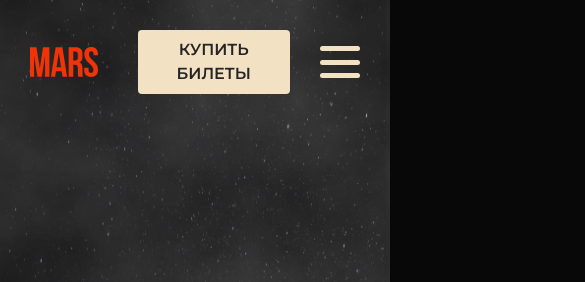
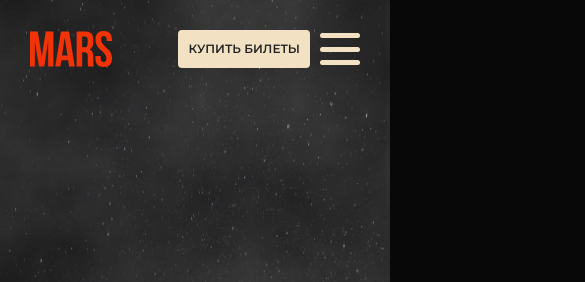
Before and after one commit to AnnaBurd/truecode, a website: page index.html in a window 390 px wide. Shown: the top 282 px of the page, 585 px wide, since content can reach past the window. Drawn offline with nearby package versions, Linux system fonts and the light colour scheme; files that its build step writes are made by us from their sources.

Commit message:
Fix cross-browser issues

```diff
--- a/index.html
+++ b/index.html
@@ -34,7 +34,9 @@
     </header>
     <main class="">
       <section class="hero reveal">
-        <div class="background reveal__bg" id="moving-bg"></div>
+        <div class="background-wrapper">
+          <div class="background reveal__bg" id="moving-bg"></div>
+        </div>
         <div class="fog reveal__fog">
           <div class="fog__layer fog__layer--1"></div>
         </div>
@@ -67,6 +69,7 @@
             <video
               class="mask-group__content"
               src="dist/video/Mars.m4v"
+              disablePictureInPicture="true"
               autoplay
               loop
               muted
--- a/src/styles/components/_background.sass
+++ b/src/styles/components/_background.sass
@@ -11,3 +11,11 @@
     background-repeat: no-repeat
     background-size: 110% 110%
     transition: background-position 0.4s ease-out
+
+.background-wrapper
+    position: absolute
+    top: 0
+    left: 0
+    width: 100%
+    height: 100%
+    overflow: hidden
--- a/src/styles/components/_form.sass
+++ b/src/styles/components/_form.sass
@@ -13,6 +13,9 @@
         max-width: 15ch
         line-height: 1
         transform: translateY(-1.5rem)
+        @media (max-width: 500px)
+            font-size: 5rem
+            transform: translateY(-0.2rem)
 
     &__input-group
         display: flex
@@ -35,6 +38,7 @@
 
         input
             height: 100%
+            width: 100%
             background-color: transparent
             border: none
             border-bottom: 1px solid var(--dark-gray)
--- a/src/styles/components/_header.sass
+++ b/src/styles/components/_header.sass
@@ -13,6 +13,8 @@
         gap: 4rem
         z-index: 10
         position: relative
+        @media (max-width: 758px)
+            gap: 2rem
 
     &__logo
         margin-right: auto
@@ -21,6 +23,9 @@
     &__action-button
         z-index: 50
         text-transform: uppercase
+        @media (max-width: 758px)
+            font-size: 1.2rem
+            padding: 1rem 1rem
 
     &__nav
         position: relative
@@ -68,6 +73,7 @@
 
     // Background for mobile navigation menu
     &__bg
+        // display: none !important
         z-index: 1
 
         width: 520px
@@ -80,9 +86,10 @@
         border-radius: 50%
         filter: grayscale(40%)
         transition: 0.3s ease-out
-        top: -14rem
-        right: -18rem
-        position: absolute
+
+        top: -10rem
+        right: -16rem
+        position: fixed
 
         @media (min-width: 1024px)
             display: none
--- a/src/styles/fonts/_fonts.css
+++ b/src/styles/fonts/_fonts.css
@@ -5,7 +5,7 @@ Note: I replaced the Bebas Neue font with the Cyrillic version, because the orig
 
 /* montserrat-regular - cyrillic_cyrillic-ext_latin */
 @font-face {
-  font-display: swap; /* Check https://developer.mozilla.org/en-US/docs/Web/CSS/@font-face/font-display for other options. */
+  font-display: block; /* Check https://developer.mozilla.org/en-US/docs/Web/CSS/@font-face/font-display for other options. */
   font-family: "Montserrat";
   font-style: normal;
   font-weight: 400;
@@ -18,7 +18,7 @@ Note: I replaced the Bebas Neue font with the Cyrillic version, because the orig
 
 /* montserrat-500 - cyrillic_cyrillic-ext_latin */
 @font-face {
-  font-display: swap; /* Check https://developer.mozilla.org/en-US/docs/Web/CSS/@font-face/font-display for other options. */
+  font-display: block; /* Check https://developer.mozilla.org/en-US/docs/Web/CSS/@font-face/font-display for other options. */
   font-family: "Montserrat";
   font-style: normal;
   font-weight: 500;
@@ -31,7 +31,7 @@ Note: I replaced the Bebas Neue font with the Cyrillic version, because the orig
 
 /* montserrat-600 - cyrillic_cyrillic-ext_latin */
 @font-face {
-  font-display: swap; /* Check https://developer.mozilla.org/en-US/docs/Web/CSS/@font-face/font-display for other options. */
+  font-display: block; /* Check https://developer.mozilla.org/en-US/docs/Web/CSS/@font-face/font-display for other options. */
   font-family: "Montserrat";
   font-style: normal;
   font-weight: 600;
@@ -44,7 +44,7 @@ Note: I replaced the Bebas Neue font with the Cyrillic version, because the orig
 
 /* montserrat-700 - cyrillic_cyrillic-ext_latin */
 @font-face {
-  font-display: swap; /* Check https://developer.mozilla.org/en-US/docs/Web/CSS/@font-face/font-display for other options. */
+  font-display: block; /* Check https://developer.mozilla.org/en-US/docs/Web/CSS/@font-face/font-display for other options. */
   font-family: "Montserrat";
   font-style: normal;
   font-weight: 700;
@@ -57,7 +57,7 @@ Note: I replaced the Bebas Neue font with the Cyrillic version, because the orig
 
 /* montserrat-800 - cyrillic_cyrillic-ext_latin */
 @font-face {
-  font-display: swap; /* Check https://developer.mozilla.org/en-US/docs/Web/CSS/@font-face/font-display for other options. */
+  font-display: block; /* Check https://developer.mozilla.org/en-US/docs/Web/CSS/@font-face/font-display for other options. */
   font-family: "Montserrat";
   font-style: normal;
   font-weight: 800;
@@ -70,7 +70,7 @@ Note: I replaced the Bebas Neue font with the Cyrillic version, because the orig
 
 /* bebas-neue-regular - latin */
 @font-face {
-  font-display: swap; /* Check https://developer.mozilla.org/en-US/docs/Web/CSS/@font-face/font-display for other options. */
+  font-display: block; /* Check https://developer.mozilla.org/en-US/docs/Web/CSS/@font-face/font-display for other options. */
   font-family: "Bebas Neue";
   font-style: normal;
   font-weight: 400;
```
Also changed, not shown: dist/scripts/script.js.
